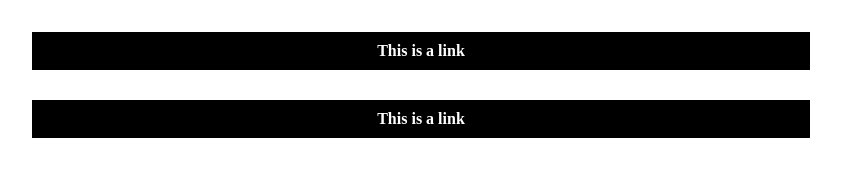
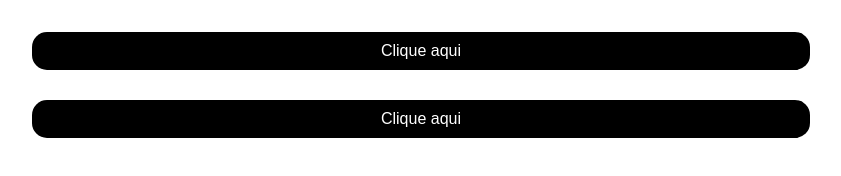
Before and after one commit to amandamtx/projeto-loja, a plain HTML site: page index.html in a window 1280 px wide. Shown: the part 160-336 px from the top of the page, without its empty margins (219-1060 px from the left). Drawn offline with Linux system fonts and the light colour scheme.

Commit message:
finalizando list links

```diff
--- a/index.html
+++ b/index.html
@@ -24,8 +24,8 @@ section div a{
      text-align: center;
      text-decoration: none;
      color: white;
-     font-weight: bold;
-
+     font-family: sans-serif;
+     border-radius: 15px;
 
 }
  </style>
@@ -37,8 +37,8 @@ section div a{
     </header>
     <section>
         <div>
-            <a href="https://www.w3schools.com">This is a link</a>
-            <a href="https://www.w3schools.com">This is a link</a>
+            <a href="https://www.w3schools.com">Clique aqui</a>
+            <a href="https://www.w3schools.com">Clique aqui</a>
         </div>
     </section>
 
```
